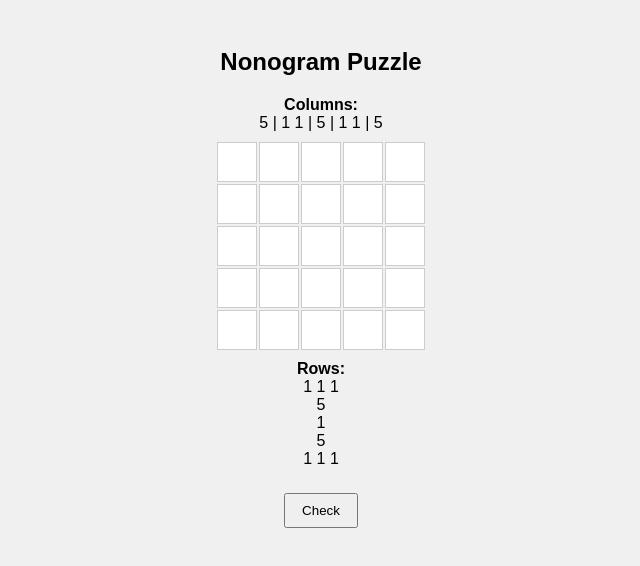
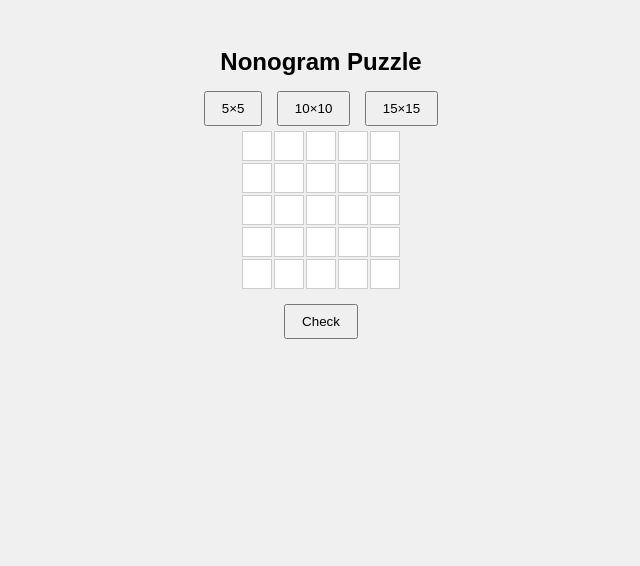
Before and after one commit to FredEerik/Nonogram, a plain HTML site: page index.html in a window 1280 px wide. Shown: the whole page, without its empty margins (319-959 px from the left). Drawn offline with Linux system fonts and the light colour scheme.

Commit message:
Add files via upload

```diff
--- a/index.html
+++ b/index.html
@@ -18,13 +18,12 @@
     }
     .grid {
       display: grid;
-      grid-template-columns: repeat(5, 40px);
-      grid-template-rows: repeat(5, 40px);
       gap: 2px;
+      margin-bottom: 10px;
     }
     .cell {
-      width: 40px;
-      height: 40px;
+      width: 30px;
+      height: 30px;
       background-color: white;
       border: 1px solid #ccc;
       box-sizing: border-box;
@@ -42,70 +41,80 @@
       font-weight: bold;
     }
     button {
-      margin-top: 15px;
+      margin: 5px;
       padding: 8px 16px;
     }
   </style>
 </head>
 <body>
   <h2>Nonogram Puzzle</h2>
-  <div class="clues">
-    <strong>Columns:</strong><br />
-    5 | 1 1 | 5 | 1 1 | 5
+  <div>
+    <button onclick="initGrid(5)">5×5</button>
+    <button onclick="initGrid(10)">10×10</button>
+    <button onclick="initGrid(15)">15×15</button>
   </div>
   <div class="grid" id="nonogram"></div>
-  <div class="clues">
-    <strong>Rows:</strong><br />
-    1 1 1<br />
-    5<br />
-    1<br />
-    5<br />
-    1 1 1
-  </div>
   <button onclick="checkSolution()">Check</button>
   <div id="result"></div>
 
   <script>
-    const solution = [
-      [1, 0, 1, 0, 1],
-      [1, 1, 1, 1, 1],
-      [0, 0, 1, 0, 0],
-      [1, 1, 1, 1, 1],
-      [1, 0, 1, 0, 1],
-    ];
+    let gridSize = 5;
+    let gridElement = document.getElementById("nonogram");
+    let cells = [];
+    let solution = [];
 
-    const gridElement = document.getElementById('nonogram');
-    const cells = [];
+    function generateSolution(size) {
+      const sol = [];
+      for (let r = 0; r < size; r++) {
+        const row = [];
+        for (let c = 0; c < size; c++) {
+          row.push(Math.random() < 0.4 ? 1 : 0); // 40% filled
+        }
+        sol.push(row);
+      }
+      return sol;
+    }
 
-    for (let row = 0; row < 5; row++) {
-      cells[row] = [];
-      for (let col = 0; col < 5; col++) {
-        const cell = document.createElement('div');
-        cell.classList.add('cell');
-        cell.dataset.row = row;
-        cell.dataset.col = col;
-        cell.addEventListener('click', () => {
-          cell.classList.toggle('filled');
-        });
-        gridElement.appendChild(cell);
-        cells[row][col] = cell;
+    function initGrid(size) {
+      gridSize = size;
+      solution = generateSolution(size);
+      gridElement.innerHTML = "";
+      gridElement.style.gridTemplateColumns = `repeat(${size}, 30px)`;
+      gridElement.style.gridTemplateRows = `repeat(${size}, 30px)`;
+      cells = [];
+      for (let r = 0; r < size; r++) {
+        cells[r] = [];
+        for (let c = 0; c < size; c++) {
+          const cell = document.createElement("div");
+          cell.classList.add("cell");
+          cell.dataset.row = r;
+          cell.dataset.col = c;
+          cell.addEventListener("click", () => {
+            cell.classList.toggle("filled");
+          });
+          gridElement.appendChild(cell);
+          cells[r][c] = cell;
+        }
       }
+      document.getElementById("result").textContent = "";
     }
 
     function checkSolution() {
       let correct = true;
-      for (let row = 0; row < 5; row++) {
-        for (let col = 0; col < 5; col++) {
-          const expected = solution[row][col];
-          const filled = cells[row][col].classList.contains('filled') ? 1 : 0;
+      for (let r = 0; r < gridSize; r++) {
+        for (let c = 0; c < gridSize; c++) {
+          const expected = solution[r][c];
+          const filled = cells[r][c].classList.contains("filled") ? 1 : 0;
           if (expected !== filled) {
             correct = false;
           }
         }
       }
-      document.getElementById('result').textContent =
-        correct ? '✅ Correct!' : '❌ Try again.';
+      document.getElementById("result").textContent =
+        correct ? "✅ Correct!" : "❌ Try again.";
     }
+
+    initGrid(5); // Start with 5x5
   </script>
 </body>
 </html>
```
